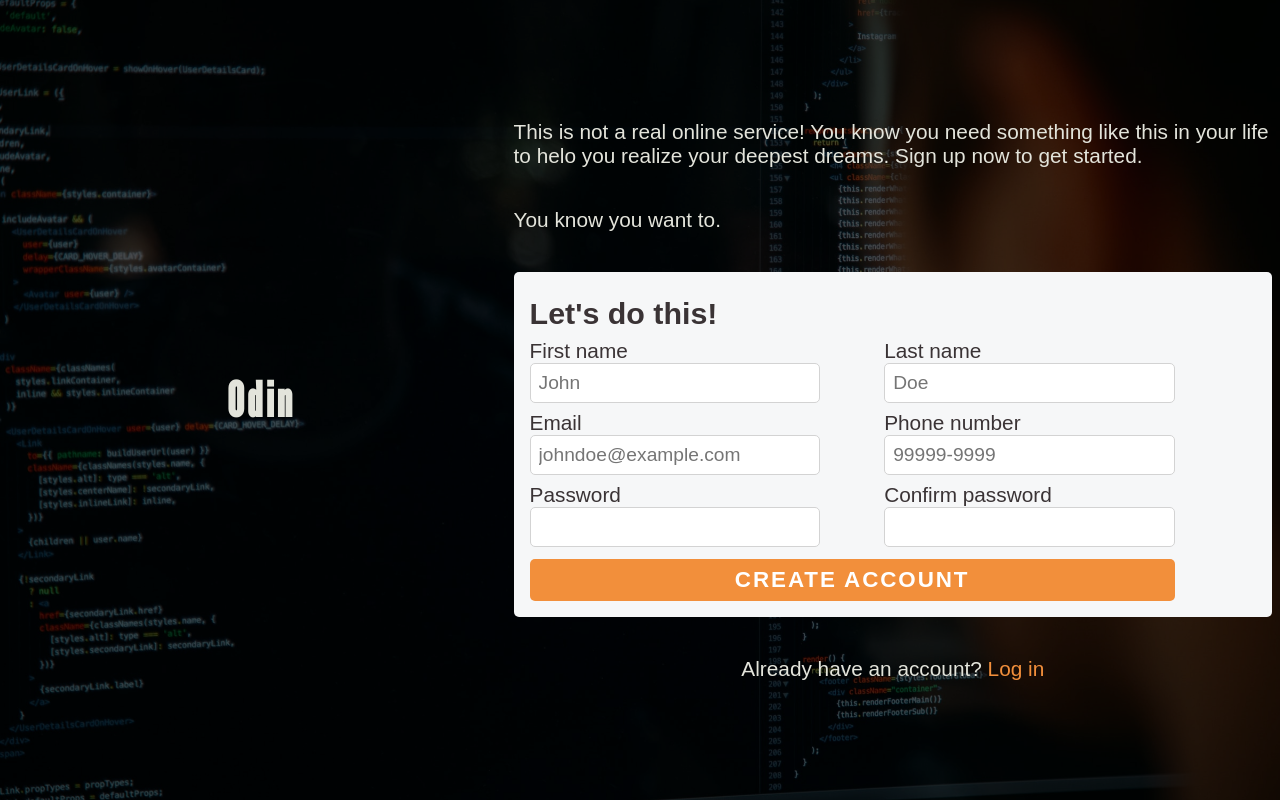
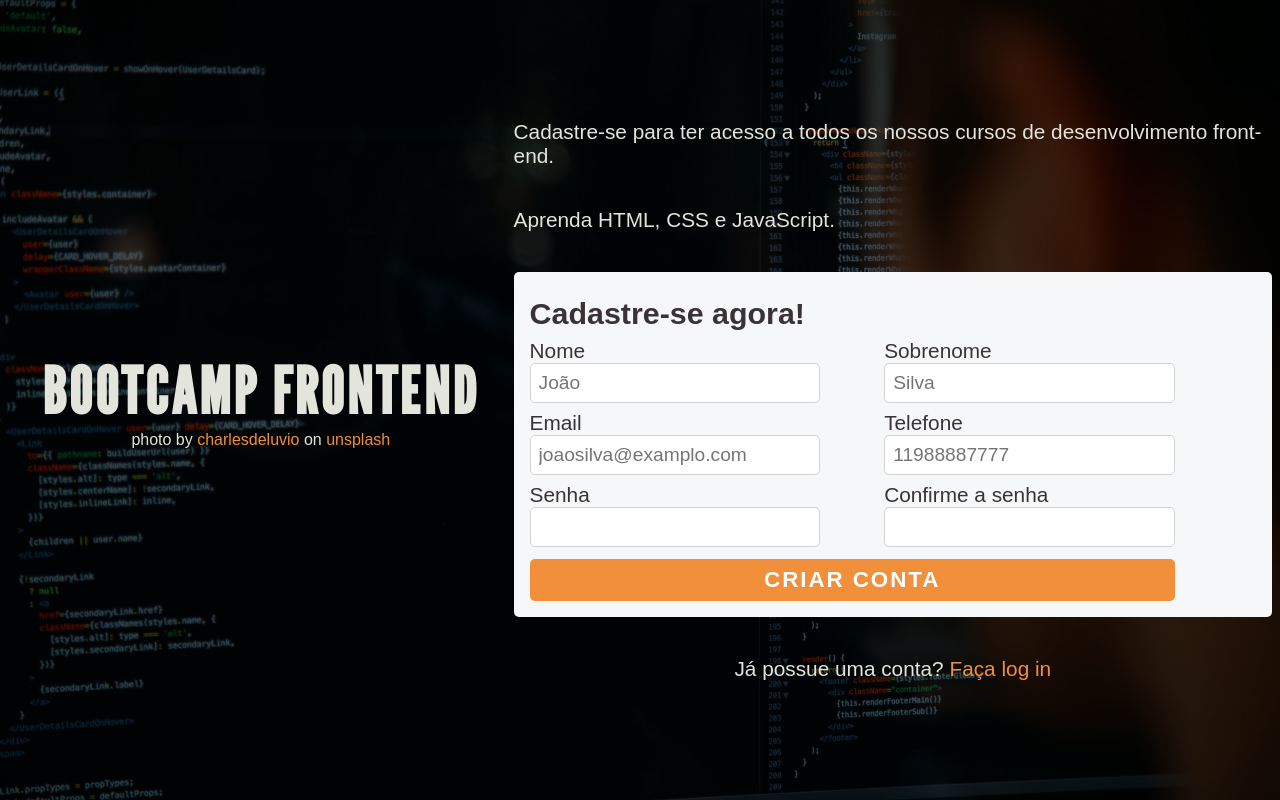
Before and after one commit to h-nriquevieira/html-forms, a plain HTML site: page index.html in a window 1280 px wide. Drawn offline with nearby package versions, Linux system fonts and the light colour scheme; a web font is replaced by a local one.

Commit message:
Replace dummy text

```diff
--- a/index.html
+++ b/index.html
@@ -10,41 +10,42 @@
 </head>
 <body>
   <header>
-    <h1>Odin</h1>
+    <h1>Bootcamp FrontEnd</h1>
+    <p>Photo by <a href="https://unsplash.com/@charlesdeluvio?utm_source=unsplash&utm_medium=referral&utm_content=creditCopyText">charlesdeluvio</a> on <a href="https://unsplash.com/s/photos/development?utm_source=unsplash&utm_medium=referral&utm_content=creditCopyText">Unsplash</a></p>
   </header>
   <main>
-    <p>This is not a real online service! You know you need something like this in your life to helo you realize your deepest dreams. Sign up now to get started.</p>
-    <p>You know you want to.</p>
+    <p>Cadastre-se para ter acesso a todos os nossos cursos de desenvolvimento front-end.</p>
+    <p>Aprenda HTML, CSS e JavaScript.</p>
 
     <form action="" method="post">
-      <h2>Let's do this!</h2>
+      <h2>Cadastre-se agora!</h2>
       <p>
-        <label for="first-name">First name</label>
-        <input type="text" id='first-name' name='first-name' placeholder='John' required>
+        <label for="first-name">Nome</label>
+        <input type="text" id='first-name' name='first-name' placeholder='João' required>
       </p>
       <p>
-        <label for="last-name">Last name</label>
-        <input type="text" id='last-name' name='last-name' placeholder='Doe' required>
+        <label for="last-name">Sobrenome</label>
+        <input type="text" id='last-name' name='last-name' placeholder='Silva' required>
       </p>
       <p>
         <label for="email">Email</label>
-        <input type="email" id='email' name='email' placeholder='johndoe@example.com' required>
+        <input type="email" id='email' name='email' placeholder='joaosilva@examplo.com' required>
       </p>
       <p>
-        <label for="phone">Phone number</label>
-        <input type="tel" id='phone' name='phone' placeholder='99999-9999' required>
+        <label for="phone">Telefone</label>
+        <input type="tel" id='phone' name='phone' placeholder='11988887777' required>
       </p>
       <p>
-        <label for="pwd">Password</label>
+        <label for="pwd">Senha</label>
         <input type="password" id='pwd' name='pwd' placeholder=' ' required>
       </p>
       <p>
-        <label for="pwd-confirm">Confirm password</label>
+        <label for="pwd-confirm">Confirme a senha</label>
         <input type="password" id='pwd-confirm' name='pwd-confirm' placeholder=' ' required>
       </p>
-      <button>Create account</button>
+      <button>Criar conta</button>
     </form>
-    <p>Already have an account? <a href="">Log in</a></p>
+    <p>Já possue uma conta? <a href="">Faça log in</a></p>
   </main>
 </body>
 </html>
--- a/styles/style.css
+++ b/styles/style.css
@@ -22,11 +22,19 @@ body {
 
 h1 {
   text-align: center;
+  text-transform: uppercase;
   margin: 8px 0;
   font-family: 'League Gothic', Arial, Helvetica, sans-serif;
-  font-size: 3rem;
+  font-size: 4rem;
   letter-spacing: .2rem;
-  line-height: 3rem;
+  line-height: 4rem;
+}
+
+header p {
+  text-align: center;
+  font-size: 1rem;
+  text-transform: lowercase;
+  display: none;
 }
 
 h2 {
@@ -81,6 +89,12 @@ button {
   width: 100%;
 }
 
+button:hover,
+button:active,
+button:focus {
+  background-color: #C8553D;
+}
+
 input {
   appearance: none;
   padding: .5rem;
@@ -115,7 +129,6 @@ a:active {
     box-shadow: inset 4000px 0 0 0 rgba(0, 0, 0, 0.65);
   }
 
-
   form {
     flex-direction: row;
     flex-wrap: wrap;
@@ -143,6 +156,10 @@ a:active {
     min-height: 100vh;
   }
 
+  header p {
+    display: initial;
+  }
+
 
   header {
     min-width: 40%;
```
